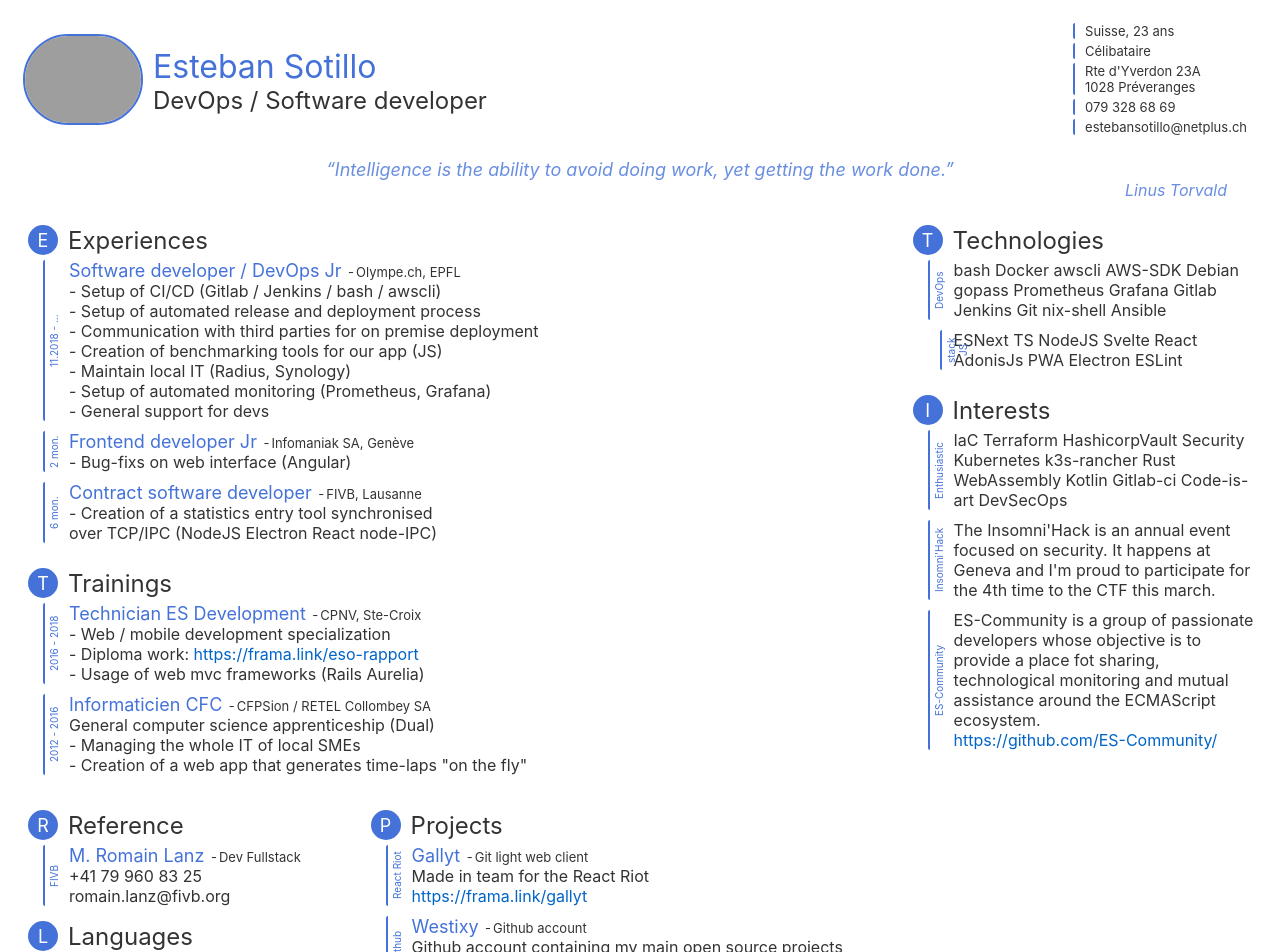
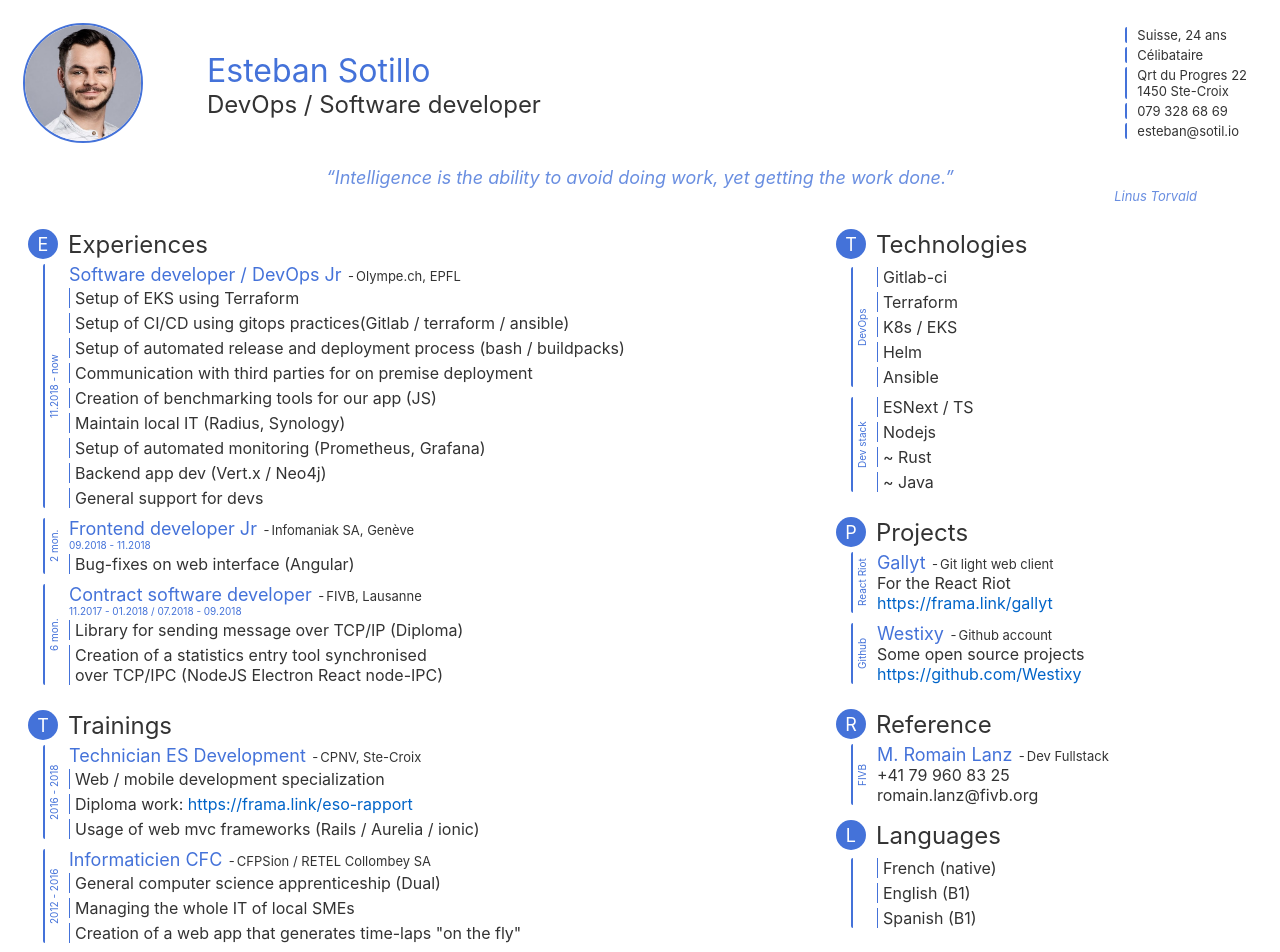
Before and after one commit to Westixy/cv, a Svelte app: page / in a window 1280 px wide. Shown: the top 952 px of the page. Built offline with nearby package versions, Linux system fonts and the light colour scheme; grey boxes are pictures that could not be loaded.

Commit message:
update to 2021

```diff
--- a/src/pages/CV.svelte
+++ b/src/pages/CV.svelte
@@ -4,9 +4,7 @@
 	-->
   <div class="cv-header">
     <div class="cv-pic">
-			<img
-				src="https://media.licdn.com/dms/image/C4D03AQELc1x5az0NMg/profile-displayphoto-shrink_200_200/0?e=1582761600&v=beta&t=BNeheOmruj4EeOj2vhfiaJgqth0-CBZ2cBMFoCmJwTw"
-				alt="personal picture" />
+      <img src="pp.jpeg" alt="personal picture" />
     </div>
     <div class="cv-name">
       <div class="cv-name-full">Esteban Sotillo</div>
@@ -14,24 +12,29 @@
     </div>
     <div class="cv-personal-info">
       <div class="cv-personal-info-item">
-				<div class="cv-personal-info-text">Suisse, 23 ans</div>
+        <div class="cv-personal-info-text">Suisse, 24 ans</div>
       </div>
       <div class="cv-personal-info-item">
         <div class="cv-personal-info-text">Célibataire</div>
       </div>
       <div class="cv-personal-info-item">
-				<div class="cv-personal-info-text">Rte d'Yverdon 23A<br />1028 Préveranges</div>
+        <div class="cv-personal-info-text">
+          Qrt du Progres 22<br />1450 Ste-Croix
+        </div>
       </div>
       <div class="cv-personal-info-item">
         <div class="cv-personal-info-text">079 328 68 69</div>
       </div>
       <div class="cv-personal-info-item">
-				<div class="cv-personal-info-text">estebansotillo@netplus.ch</div>
+        <div class="cv-personal-info-text">esteban@sotil.io</div>
       </div>
     </div>
   </div>
   <div class="cv-citation">
-		<div class="cv-citation-text">“Intelligence is the ability to avoid doing work, yet getting the work done.”</div>
+    <div class="cv-citation-text">
+      “Intelligence is the ability to avoid doing work, yet getting the work
+      done.”
+    </div>
     <div class="cv-citation-author">Linus Torvald</div>
   </div>
   <div class="cv-content">
@@ -43,52 +46,59 @@
         </div>
         <div class="cv-card-content">
           <div class="cv-card-element">
-						<div class="cv-card-element-before">
-							11.2018 - ...
-						</div>
+            <div class="cv-card-element-before">11.2018 - now</div>
             <div class="cv-card-element-title">
               Software developer / DevOps Jr
             </div>
-						<div class="cv-card-element-brand">
-							Olympe.ch, EPFL
-						</div>
+            <div class="cv-card-element-brand">Olympe.ch, EPFL</div>
             <div class="cv-card-element-content">
-							- Setup of CI/CD (Gitlab / Jenkins / bash / awscli)<br/>
-							- Setup of automated release and deployment process<br/>
-							- Communication with third parties for on premise deployment<br/>
-							- Creation of benchmarking tools for our app (JS)<br/>
-							- Maintain local IT (Radius, Synology) <br/>
-							- Setup of automated monitoring (Prometheus, Grafana)<br/>
-							- General support for devs<br/>
+              <ul>
+                <li>Setup of EKS using Terraform</li>
+                <li>
+                  Setup of CI/CD using gitops practices(Gitlab / terraform /
+                  ansible)
+                </li>
+                <li>
+                  Setup of automated release and deployment process (bash /
+                  buildpacks)
+                </li>
+                <li>
+                  Communication with third parties for on premise deployment
+                </li>
+                <li>Creation of benchmarking tools for our app (JS)</li>
+                <li>Maintain local IT (Radius, Synology)</li>
+                <li>Setup of automated monitoring (Prometheus, Grafana)</li>
+                <li>Backend app dev (Vert.x / Neo4j)</li>
+                <li>General support for devs</li>
+              </ul>
             </div>
           </div>
           <div class="cv-card-element">
-						<div class="cv-card-element-before">
-							2 mon.
-						</div>
-						<div class="cv-card-element-title">
-							Frontend developer Jr
-						</div>
-						<div class="cv-card-element-brand">
-							Infomaniak SA, Genève
-						</div>
+            <div class="cv-card-element-before">2 mon.</div>
+            <div class="cv-card-element-title">Frontend developer Jr</div>
+            <div class="cv-card-element-brand">Infomaniak SA, Genève</div>
+            <div class="cv-card-element-date">09.2018 - 11.2018</div>
             <div class="cv-card-element-content">
-							- Bug-fixs on web interface (Angular)
+              <ul>
+                <li>Bug-fixes on web interface (Angular)</li>
+              </ul>
             </div>
           </div>
           <div class="cv-card-element">
-						<div class="cv-card-element-before">
-							6 mon.
-						</div>
-						<div class="cv-card-element-title">
-							Contract software developer
-						</div>
-						<div class="cv-card-element-brand">
-							FIVB, Lausanne
-						</div>
+            <div class="cv-card-element-before">6 mon.</div>
+            <div class="cv-card-element-title">Contract software developer</div>
+            <div class="cv-card-element-brand">FIVB, Lausanne</div>
+            <div class="cv-card-element-date">11.2017 - 01.2018 / 07.2018 - 09.2018</div>
             <div class="cv-card-element-content">
-							- Creation of a statistics entry tool synchronised <br/>
-							over TCP/IPC (NodeJS Electron React node-IPC)<br/>
+              <ul>
+                <li>
+                  Library for sending message over TCP/IP (Diploma)
+                </li>
+                <li>
+                  Creation of a statistics entry tool synchronised<br />
+                  over TCP/IPC (NodeJS Electron React node-IPC)
+                </li>
+              </ul>
             </div>
           </div>
         </div>
@@ -100,63 +110,124 @@
         </div>
         <div class="cv-card-content">
           <div class="cv-card-element">
-						<div class="cv-card-element-before">
-							2016 - 2018
-						</div>
-						<div class="cv-card-element-title">
-							Technician ES Development
-						</div>
-						<div class="cv-card-element-brand">
-							CPNV, Ste-Croix
-						</div>
+            <div class="cv-card-element-before">2016 - 2018</div>
+            <div class="cv-card-element-title">Technician ES Development</div>
+            <div class="cv-card-element-brand">CPNV, Ste-Croix</div>
             <div class="cv-card-element-content">
-							- Web / mobile development specialization<br/>
-							- Diploma work: <a href="https://frama.link/eso-rapport">https://frama.link/eso-rapport</a>  <br/>
-							- Usage of web mvc frameworks (Rails Aurelia) <br/>
+              <ul>
+                <li>Web / mobile development specialization</li>
+                <li>
+                  Diploma work:
+                  <a href="https://frama.link/eso-rapport"
+                    >https://frama.link/eso-rapport</a
+                  >
+                </li>
+                <li>Usage of web mvc frameworks (Rails / Aurelia / ionic)</li>
+              </ul>
             </div>
           </div>
           <div class="cv-card-element">
-						<div class="cv-card-element-before">
-							2012 - 2016
-						</div>
-						<div class="cv-card-element-title">
-							Informaticien CFC
-						</div>
+            <div class="cv-card-element-before">2012 - 2016</div>
+            <div class="cv-card-element-title">Informaticien CFC</div>
             <div class="cv-card-element-brand">
               CFPSion / RETEL Collombey SA
             </div>
             <div class="cv-card-element-content">
-							General computer science apprenticeship (Dual)<br/>
-							- Managing the whole IT of local SMEs<br/>
-							- Creation of a web app that generates time-laps "on the fly"
+              <ul>
+                <li>General computer science apprenticeship (Dual)</li>
+                <li>Managing the whole IT of local SMEs</li>
+                <li>
+                  Creation of a web app that generates time-laps "on the fly"
+                </li>
+              </ul>
             </div>
           </div>
         </div>
       </div>
       <div class="cv-footer">
-				<div class="cv-col cv-card cv-references">
+
+      </div>
+    </div>
+    <div class="cv-col" style="width:220px">
+
+      <div class="cv-card cv-technos">
+        <div class="cv-card-header">
+          <div class="cv-icon">T</div>
+          <div class="cv-card-title">Technologies</div>
+        </div>
+        <div class="cv-card-content">
+          <div class="cv-card-element">
+            <div class="cv-card-element-before">DevOps</div>
+            <div class="cv-card-element-content">
+              <ul>
+                <li>Gitlab-ci</li>
+                <li>Terraform</li>
+                <li>K8s / EKS</li>
+                <li>Helm</li>
+                <li>Ansible</li>
+              </ul>
+            </div>
+          </div>
+          <div class="cv-card-element">
+            <div class="cv-card-element-before">Dev stack</div>
+            <div class="cv-card-element-content">
+              <ul>
+                <li>ESNext / TS</li>
+                <li>Nodejs</li>
+                <li>~ Rust</li>
+                <li>~ Java</li>
+              </ul>
+            </div>
+          </div>
+        </div>
+      </div>
+      <div class="cv-card cv-additional-info">
+        <div class="cv-card-header">
+          <div class="cv-icon">P</div>
+          <div class="cv-card-title">Projects</div>
+        </div>
+        <div class="cv-card-content">
+          <div class="cv-card-element">
+            <div class="cv-card-element-before">React Riot</div>
+            <div class="cv-card-element-title">Gallyt</div>
+            <div class="cv-card-element-brand">Git light web client</div>
+            <div class="cv-card-element-content">
+              For the React Riot<br />
+              <a href="http://2018.reactriot.com/entries/188-es-community"
+                >https://frama.link/gallyt</a
+              >
+            </div>
+          </div>
+          <div class="cv-card-element">
+            <div class="cv-card-element-before">Github</div>
+            <div class="cv-card-element-title">Westixy</div>
+            <div class="cv-card-element-brand">Github account</div>
+            <div class="cv-card-element-content">
+              Some open source projects<br />
+              <a href="https://github.com/Westixy?tab=repositories"
+                >https://github.com/Westixy</a
+              >
+            </div>
+          </div>
+        </div>
+      </div>
+      <div class="cv-card cv-references">
         <div class="cv-card-header">
           <div class="cv-icon">R</div>
           <div class="cv-card-title">Reference</div>
         </div>
         <div class="cv-card-content">
           <div class="cv-card-element">
-							<div class="cv-card-element-before">
-								FIVB
-							</div>
-							<div class="cv-card-element-title">
-								M. Romain Lanz
-							</div>
-							<div class="cv-card-element-brand">
-								Dev Fullstack
-							</div>
+            <div class="cv-card-element-before">FIVB</div>
+            <div class="cv-card-element-title">M. Romain Lanz</div>
+            <div class="cv-card-element-brand">Dev Fullstack</div>
             <div class="cv-card-element-content">
-								+41 79 960 83 25<br/>
-								romain.lanz@fivb.org<br/>
+              +41 79 960 83 25<br />
+              romain.lanz@fivb.org<br />
             </div>
           </div>
-						<div class="cv-card-element"></div>
-						<div class="cv-card-element"></div>
+          <div class="cv-card-element" />
+          <div class="cv-card-element" />
         </div>
         <div class="cv-card-header">
           <div class="cv-icon">L</div>
@@ -164,123 +235,59 @@
         </div>
         <div class="cv-card-content">
           <div class="cv-card-element">
-							<div class="cv-card-element-before">
-								&nbsp;
-							</div>
+            <div class="cv-card-element-before">&nbsp;</div>
             <div class="cv-card-element-content">
-								French (native)<br/>
-								English (B1)<br/>
-								Spanish (B1)<br/>
+              <ul>
+                <li>French (native)</li>
+                <li>English (B1)</li>
+                <li>Spanish (B1)</li>
+              </ul>
             </div>
           </div>
-						<div class="cv-card-element"></div>
-						<div class="cv-card-element"></div>
+          <div class="cv-card-element" />
+          <div class="cv-card-element" />
         </div>
       </div>
-				<div class="cv-col cv-card cv-additional-info">
-					<div class="cv-card-header">
-						<div class="cv-icon">P</div>
-						<div class="cv-card-title">Projects</div>
-					</div>
-					<div class="cv-card-content">
-						<div class="cv-card-element">
-							<div class="cv-card-element-before">
-								React Riot
-							</div>
-							<div class="cv-card-element-title">
-								Gallyt
-							</div>
-							<div class="cv-card-element-brand">
-								Git light web client
-							</div>
-							<div class="cv-card-element-content">
-								Made in team for the React Riot<br/>
-								<a href="http://2018.reactriot.com/entries/188-es-community">https://frama.link/gallyt</a>
-							</div>
-						</div>
-						<div class="cv-card-element">
-							<div class="cv-card-element-before">
-								Github
-							</div>
-							<div class="cv-card-element-title">
-								Westixy
-							</div>
-							<div class="cv-card-element-brand">
-								Github account
-							</div>
-							<div class="cv-card-element-content">
-								Github account containing my main open source projects<br/>
-								<a href="https://github.com/Westixy?tab=repositories">https://github.com/Westixy</a>
-							</div>
-						</div>
-					</div>
-				</div>
-			</div>
-		</div>
-		<div class="cv-col" style="width:220px">
-			<div class="cv-card cv-technos">
-				<div class="cv-card-header">
-					<div class="cv-icon">T</div>
-					<div class="cv-card-title">Technologies</div>
-				</div>
-				<div class="cv-card-content">
-					<div class="cv-card-element">
-						<div class="cv-card-element-before">
-							DevOps
-						</div>
-						<div class="cv-card-element-content">
-							bash Docker awscli AWS-SDK Debian gopass Prometheus Grafana Gitlab Jenkins Git nix-shell Ansible
-						</div>
-					</div>
-					<div class="cv-card-element">
-						<div class="cv-card-element-before">
-							JS stack
-						</div>
-						<div class="cv-card-element-content">
-							ESNext TS NodeJS Svelte React AdonisJs PWA Electron ESLint
-						</div>
-					</div>
-				</div>
-			</div>
-			<div class="cv-card cv-interests">
+      <!--<div class="cv-card cv-interests">
         <div class="cv-card-header">
           <div class="cv-icon">I</div>
           <div class="cv-card-title">Interests</div>
         </div>
         <div class="cv-card-content">
           <div class="cv-card-element">
-						<div class="cv-card-element-before">
-							Enthusiastic
-						</div>
+            <div class="cv-card-element-before">Enthusiastic</div>
             <div class="cv-card-element-content">
-							IaC Terraform HashicorpVault Security Kubernetes k3s-rancher Rust WebAssembly Kotlin Gitlab-ci Code-is-art DevSecOps
+              IaC Terraform HashicorpVault Security Kubernetes k3s-rancher Rust
+              WebAssembly Kotlin Gitlab-ci Code-is-art DevSecOps
             </div>
           </div>
           <div class="cv-card-element">
-						<div class="cv-card-element-before">
-							Insomni'Hack
-						</div>
+            <div class="cv-card-element-before">Insomni'Hack</div>
             <div class="cv-card-element-content">
-							The Insomni'Hack is an annual event focused on security. It happens at Geneva and I'm proud to participate for the 4th time to the CTF this march.
+              The Insomni'Hack is an annual event focused on security. It
+              happens at Geneva and I'm proud to participate for the 4th time to
+              the CTF this march.
             </div>
           </div>
           <div class="cv-card-element">
-						<div class="cv-card-element-before">
-							ES-Community
-						</div>
+            <div class="cv-card-element-before">ES-Community</div>
             <div class="cv-card-element-content">
-							ES-Community is a group of passionate developers whose objective is to provide a place fot sharing, technological monitoring and mutual assistance around the ECMAScript ecosystem.<br/>
-							<a href="https://github.com/ES-Community/">https://github.com/ES-Community/</a>
+              ES-Community is a group of passionate developers whose objective
+              is to provide a place fot sharing, technological monitoring and
+              mutual assistance around the ECMAScript ecosystem.<br />
+              <a href="https://github.com/ES-Community/"
+                >https://github.com/ES-Community/</a
+              >
             </div>
           </div>
         </div>
-			</div>
+      </div>-->
     </div>
   </div>
 </div>
 
 <style>
-.cv-konami{
+  .cv-konami {
     position: absolute;
     width: 98vw;
     left: 0;
@@ -294,6 +301,22 @@
   .cv-card {
     margin-top: 20px;
   }
+  ul {
+    padding-left: 0px;
+    margin: 0px;
+  }
+  ul > li {
+    list-style-type: none;
+    border-left: 1px solid #4472d9;
+    padding-left: 5px;
+    margin-bottom: 5px;
+    margin-left: -5px;
+  }
+  .cv-card-element-content ul {
+    margin-left: 5px;
+    margin-top: 3px;
+  }
+
   .cv-cnt {
     /* max-width: 720px;
     margin: auto; */
@@ -302,7 +325,7 @@
     /* box-shadow: 0px 2px 4px 0px #0000001f; */
   }
 
-.cv-pic>img {
+  .cv-pic > img {
     border-radius: 1000px;
     border: 2px solid var(--mc);
     width: 120px;
@@ -317,7 +340,7 @@
 
   .cv-name {
     flex: auto;
-    padding: 0px 10px;
+    padding: 0px 5vw;
   }
 
   :root {
@@ -370,7 +393,10 @@
     border-radius: 1000px;
   }
 
-.cv-card-title {margin-left: 10px;font-size: x-large;}
+  .cv-card-title {
+    margin-left: 10px;
+    font-size: x-large;
+  }
 
   .cv-card-element {
     position: relative;
@@ -381,7 +407,7 @@
   .cv-card-element-before {
     position: absolute;
     left: 0;
-	top:0px;
+    top: 0px;
     height: 100%;
     transform-origin: 100% 50%;
     transform: rotate(180deg);
@@ -402,32 +428,40 @@
     font-size: large;
   }
 
+  .cv-card-element-date {
+    color: var(--mc);
+    font-size: x-small;
+    padding-left: 0px;
+  }
+
   .cv-card-element-brand {
     display: inline-block;
     padding-left: 10px;
     font-size: small;
   }
   .cv-card-element-brand::before {
-    content: '-';
+    content: "-";
     position: absolute;
-    margin-left:-8px;
+    margin-left: -8px;
   }
-.cv-content, .cv-footer{
+  .cv-content,
+  .cv-footer {
     display: flex;
   }
-.cv-col{flex:auto}
+  .cv-col {
+    flex: auto;
+  }
 
   .cv-citation {
     text-align: center;
     color: var(--mc);
     font-size: large;
     font-style: italic;
-	opacity:.8;
+    opacity: 0.8;
   }
   .cv-citation-author {
     text-align: right;
-	padding-right: 30px;
-	font-size: medium;
+    padding-right: 60px;
+    font-size: small;
   }
-
 </style>
```
Also changed, not shown: public/pp.jpeg (added), 1 other file (tests, documents, lock files or other folders). Lines whose indentation alone changed are shown as unchanged.
